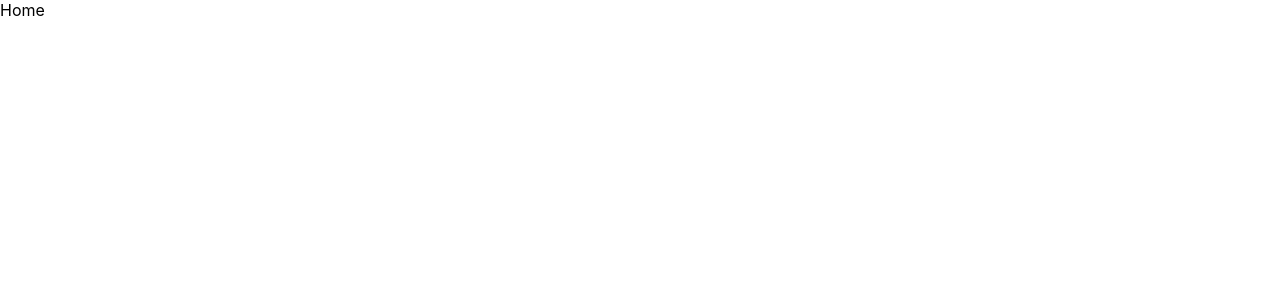
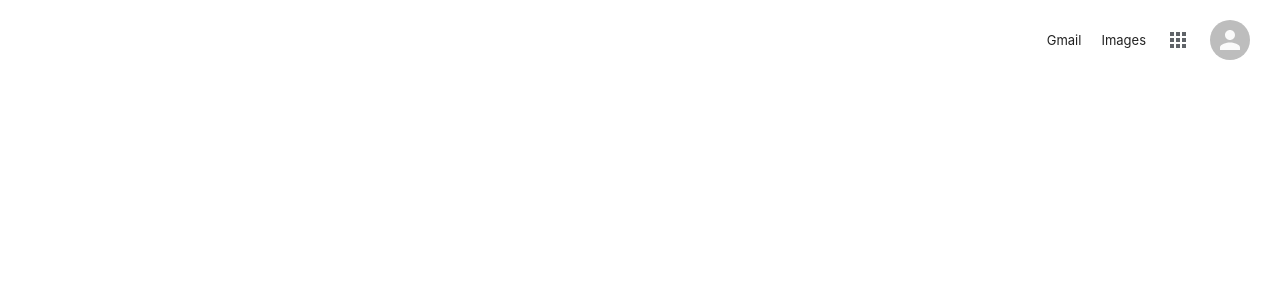
Before and after one commit to VladimirVolvakov/google-clone-react-app, a React (Create React App) app: page / in a window 1280 px wide. Shown: the top 300 px of the page. Built offline with nearby package versions, Linux system fonts and the light colour scheme.

Commit message:
feat: add markup & styles for header of Home page

```diff
--- a/public/index.html
+++ b/public/index.html
@@ -24,7 +24,7 @@
       work correctly both with client-side routing and a non-root public URL.
       Learn how to configure a non-root public URL by running `npm run build`.
     -->
-    <title>React App</title>
+    <title>Google Clone React App</title>
   </head>
   <body>
     <noscript>You need to enable JavaScript to run this app.</noscript>
--- a/src/pages/Home.css
+++ b/src/pages/Home.css
@@ -0,0 +1,37 @@
+.home {
+  display: flex;
+  flex-direction: column;
+  height: 100vh;
+}
+
+.home__header {
+  display: flex;
+  flex-direction: column;
+  align-items: flex-end;
+  padding: 20px 30px;
+}
+
+.home__header a {
+  font-size: 13px;
+  line-height: 24px;
+  color: rgba(0, 0, 0, 0.87);
+  text-decoration: inherit;
+  margin-right: 20px;
+}
+
+.home__header a:hover {
+  text-decoration: underline;
+}
+
+.home__headerLinks {
+  display: flex;
+  justify-content: space-between;
+  align-items: center;
+  min-width: 13vw;
+}
+
+.home__headerLinks > .MuiSvgIcon-root {
+  cursor: pointer;
+  color: rgb(95, 99, 104);
+  margin-right: 20px;
+}
--- a/src/pages/Home.jsx
+++ b/src/pages/Home.jsx
@@ -1,13 +1,21 @@
 // Styles:
 import "./Home.css";
+// Icons:
+import AppsIcon from "@material-ui/icons/Apps";
+import { Avatar } from "@material-ui/core";
+// Routing:
+import { Link } from "react-router-dom";
 
 const Home = () => {
   return (
     <div className="home">
-      Home
       <div className="home__header">
-        <div className="home__headerLeft"></div>
-        <div className="home__headerRight"></div>
+        <div className="home__headerLinks">
+          <Link to="/gmail">Gmail</Link>
+          <Link to="/images">Images</Link>
+          <AppsIcon />
+          <Avatar />
+        </div>
       </div>
       <div className="home__body"></div>
     </div>
```
